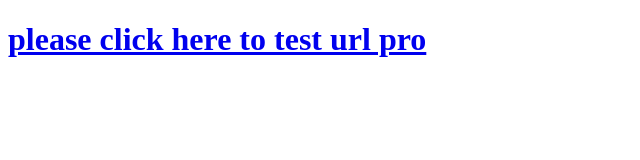
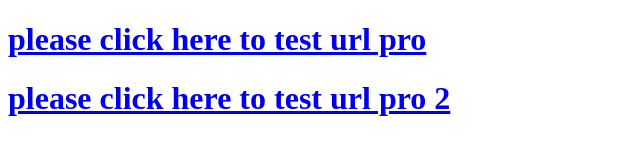
Before and after one commit to afbravo-numa/testUrlPricezing, a plain HTML site: page index.html in a window 1280 px wide. Shown: the whole page, without its empty margins (0-640 px from the left). Drawn offline with Linux system fonts and the light colour scheme.

Commit message:
Update index.html

```diff
--- a/index.html
+++ b/index.html
@@ -11,6 +11,9 @@
         <h1>please click here to test url pro</h1>
     </a>
 
+     <a href="pruebaspricezing.prisier.com/">
+        <h1>please click here to test url pro 2</h1>
+    </a>
 
 </body>
 </html>
```
